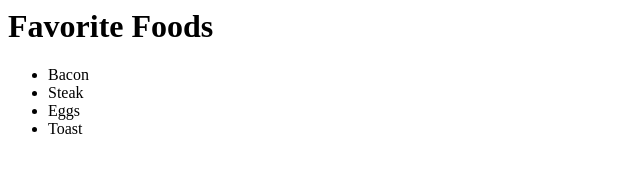
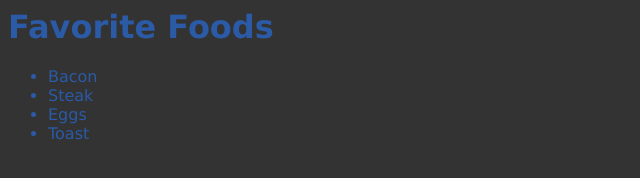
Before and after one commit to aerith86/mywebsite, a plain HTML site: page index.html in a window 1280 px wide. Shown: the whole page, without its empty margins (0-640 px from the left). Drawn offline with Linux system fonts and the light colour scheme.

Commit message:
Update index.html

```diff
--- a/index.html
+++ b/index.html
@@ -1,6 +1,7 @@
 <html>
   <head>
     <title>Aerith Website</title>
+    <link rel="stylesheet" type="text/css" href="./styles.css" />
   </head>
 
   <body>
```
